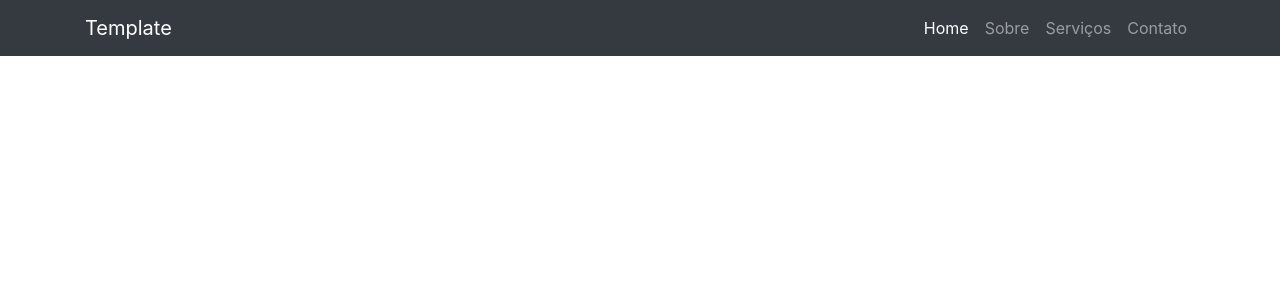
After one commit to gabrielrbas/django-basico-meu-site, a Django app: template templates/base.html in a window 1280 px wide. The commit adds this page. Shown: the top 300 px of the page. Run offline with Django 3.2, Linux system fonts and the light colour scheme; the template is opened without the code that fills it, so the values that code supplies are empty; some libraries are stand-ins or nearby versions.

Commit message:
Adicionado temlate/base.html, e conteudo em index.html e sobre.html

```diff
--- a/TESTE/settings.py
+++ b/TESTE/settings.py
@@ -11,6 +11,7 @@ https://docs.djangoproject.com/en/3.1/ref/settings/
 """
 
 from pathlib import Path
+import os
 
 # Build paths inside the project like this: BASE_DIR / 'subdir'.
 BASE_DIR = Path(__file__).resolve().parent.parent
@@ -55,7 +56,7 @@ ROOT_URLCONF = 'TESTE.urls'
 TEMPLATES = [
     {
         'BACKEND': 'django.template.backends.django.DjangoTemplates',
-        'DIRS': [],
+        'DIRS': [os.path.join(BASE_DIR, 'templates')],
         'APP_DIRS': True,
         'OPTIONS': {
             'context_processors': [
--- a/paginas/templates/paginas/index.html
+++ b/paginas/templates/paginas/index.html
@@ -1 +1,3 @@
-index
+{%extends 'base.html'%}
+
+{%block 'conteudo'%} INDEX {%endblock%}
--- a/paginas/templates/paginas/sobre.html
+++ b/paginas/templates/paginas/sobre.html
@@ -1 +1,3 @@
-sobre
+{%extends 'base.html'%}
+
+{%block 'conteudo'%} SOBRE {%endblock%}
--- /dev/null
+++ b/templates/base.html
@@ -0,0 +1,63 @@
+<!DOCTYPE html>
+<html lang="pt">
+
+<head>
+
+  <meta charset="utf-8">
+  <meta name="viewport" content="width=device-width, initial-scale=1, shrink-to-fit=no">
+  <meta name="description" content="">
+  <meta name="author" content="">
+
+  <title>Template Bootstrap</title>
+
+  <!-- Bootstrap core CSS -->
+  <link href="vendor/bootstrap/css/bootstrap.min.css" rel="stylesheet">
+
+</head>
+
+<body>
+
+  <!-- Navigation -->
+  <nav class="navbar navbar-expand-lg navbar-dark bg-dark static-top">
+    <div class="container">
+      <a class="navbar-brand" href="#">Template</a>
+      <button class="navbar-toggler" type="button" data-toggle="collapse" data-target="#navbarResponsive" aria-controls="navbarResponsive" aria-expanded="false" aria-label="Toggle navigation">
+        <span class="navbar-toggler-icon"></span>
+      </button>
+      <div class="collapse navbar-collapse" id="navbarResponsive">
+        <ul class="navbar-nav ml-auto">
+          <li class="nav-item active">
+            <a class="nav-link" href="#">Home
+              <span class="sr-only">(current)</span>
+            </a>
+          </li>
+          <li class="nav-item">
+            <a class="nav-link" href="#">Sobre</a>
+          </li>
+          <li class="nav-item">
+            <a class="nav-link" href="#">Serviços</a>
+          </li>
+          <li class="nav-item">
+            <a class="nav-link" href="#">Contato</a>
+          </li>
+        </ul>
+      </div>
+    </div>
+  </nav>
+
+  <!-- Page Content -->
+  <div class="container">
+    <div class="row">
+      <div class="col-lg-12 text-center">
+        {%block 'conteudo'%}{%endblock%}
+      </div>
+    </div>
+  </div>
+
+  <!-- Bootstrap core JavaScript -->
+  <script src="vendor/jquery/jquery.slim.min.js"></script>
+  <script src="vendor/bootstrap/js/bootstrap.bundle.min.js"></script>
+
+</body>
+
+</html>
```
Also changed, not shown: a.jpg (added), 1 other file.
